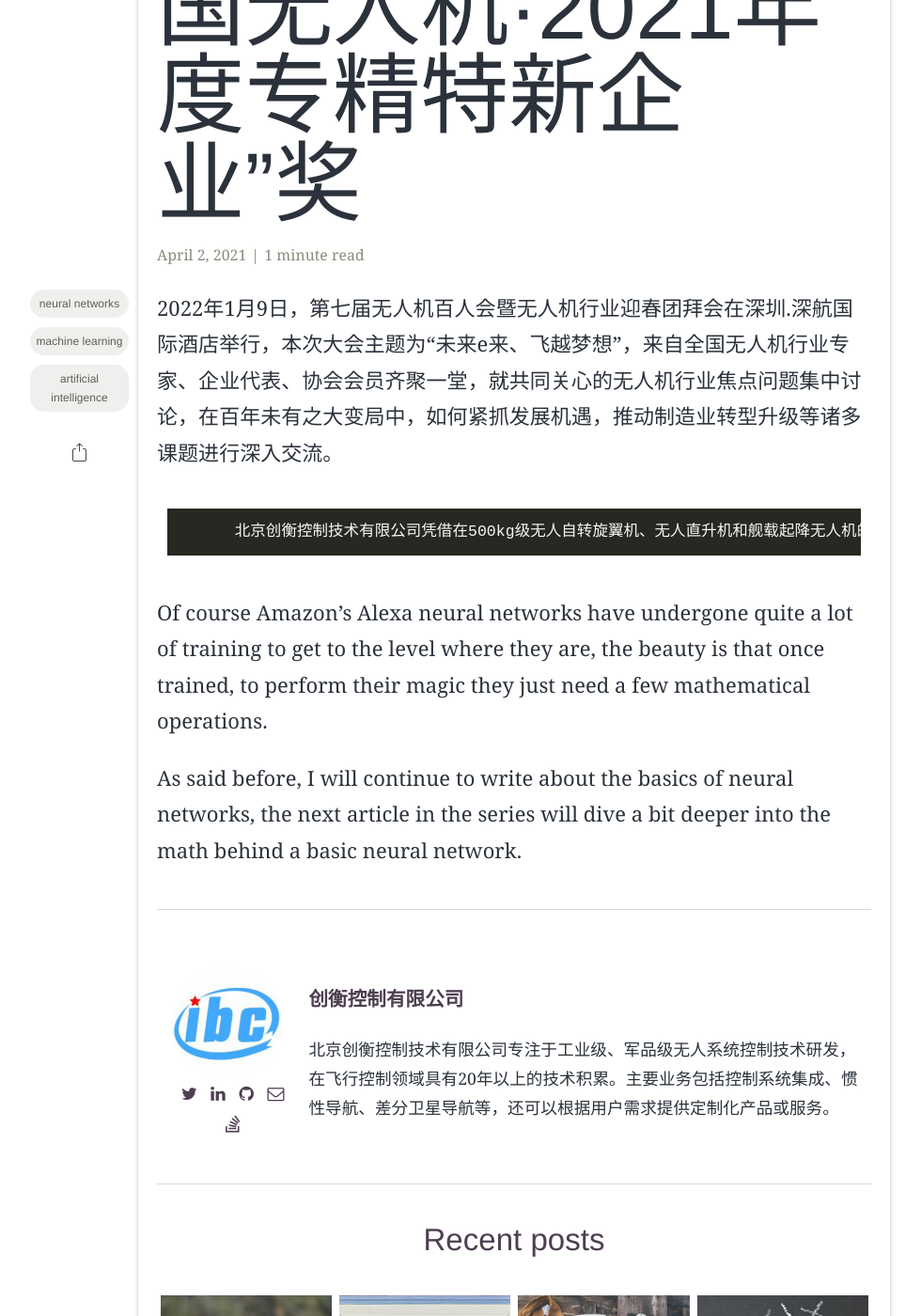
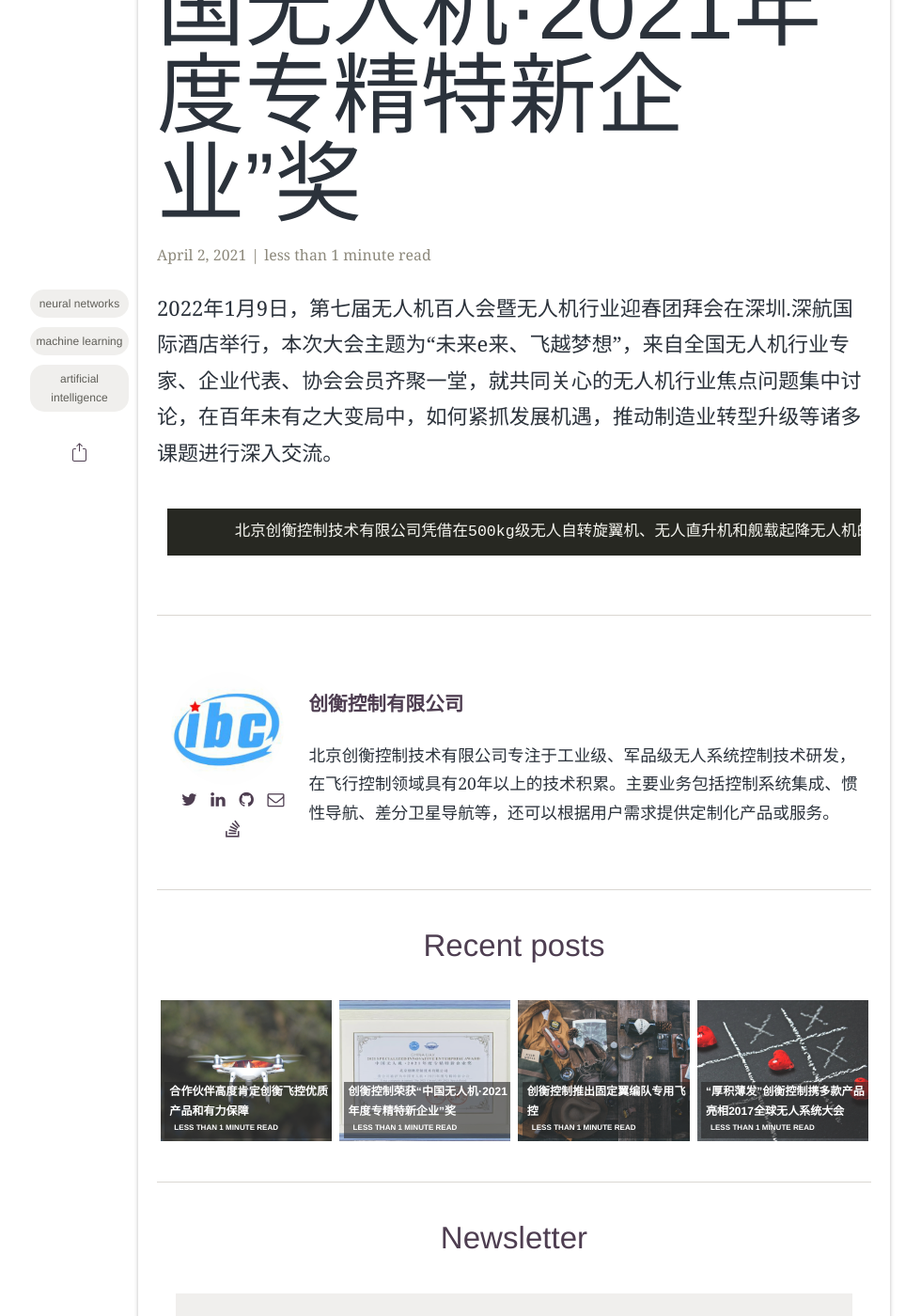
Before and after one commit to musictrl/musictrl.github.io, a Jekyll site: the page built from _posts/2021-04-02-back-to-basics.md, in a window 1280 px wide and 1400 px high, scrolled down 755 px. Shown: the whole window at 94% size, without its empty margins (93-1073 px from the left). Built offline with Jekyll 4.4.1, drawn with Linux system fonts in a browser that asks for light colours; some web fonts are replaced; comment, search, counter and statistics services are not loaded.

Commit message:
Update 2021-04-02-back-to-basics.md

```diff
--- a/_posts/2021-04-02-back-to-basics.md
+++ b/_posts/2021-04-02-back-to-basics.md
@@ -13,7 +13,3 @@ description: "ELI5: what is a neural network."
  2022年1月9日，第七届无人机百人会暨无人机行业迎春团拜会在深圳.深航国际酒店举行，本次大会主题为“未来e来、飞越梦想”，来自全国无人机行业专家、企业代表、协会会员齐聚一堂，就共同关心的无人机行业焦点问题集中讨论，在百年未有之大变局中，如何紧抓发展机遇，推动制造业转型升级等诸多课题进行深入交流。
 
         北京创衡控制技术有限公司凭借在500kg级无人自转旋翼机、无人直升机和舰载起降无人机的飞行控制与导航系统产品以及无人机集群控制技术，荣获第七届无人机百人会“中国无人机·2021年度专精特新企业奖”！
-
-Of course Amazon's Alexa neural networks have undergone quite a lot of training to get to the level where they are, the beauty is that once trained, to perform their magic they just need a few mathematical operations.
-
-As said before, I will continue to write about the basics of neural networks, the next article in the series will dive a bit deeper into the math behind a basic neural network.
```
